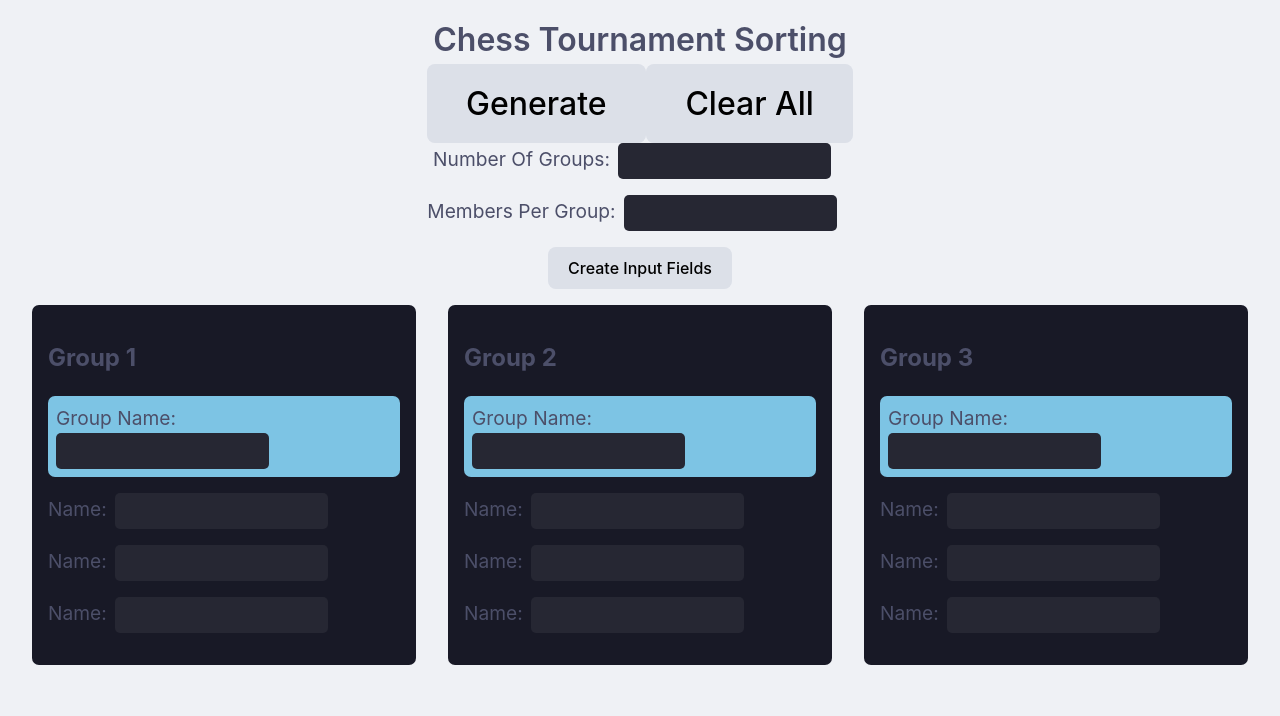
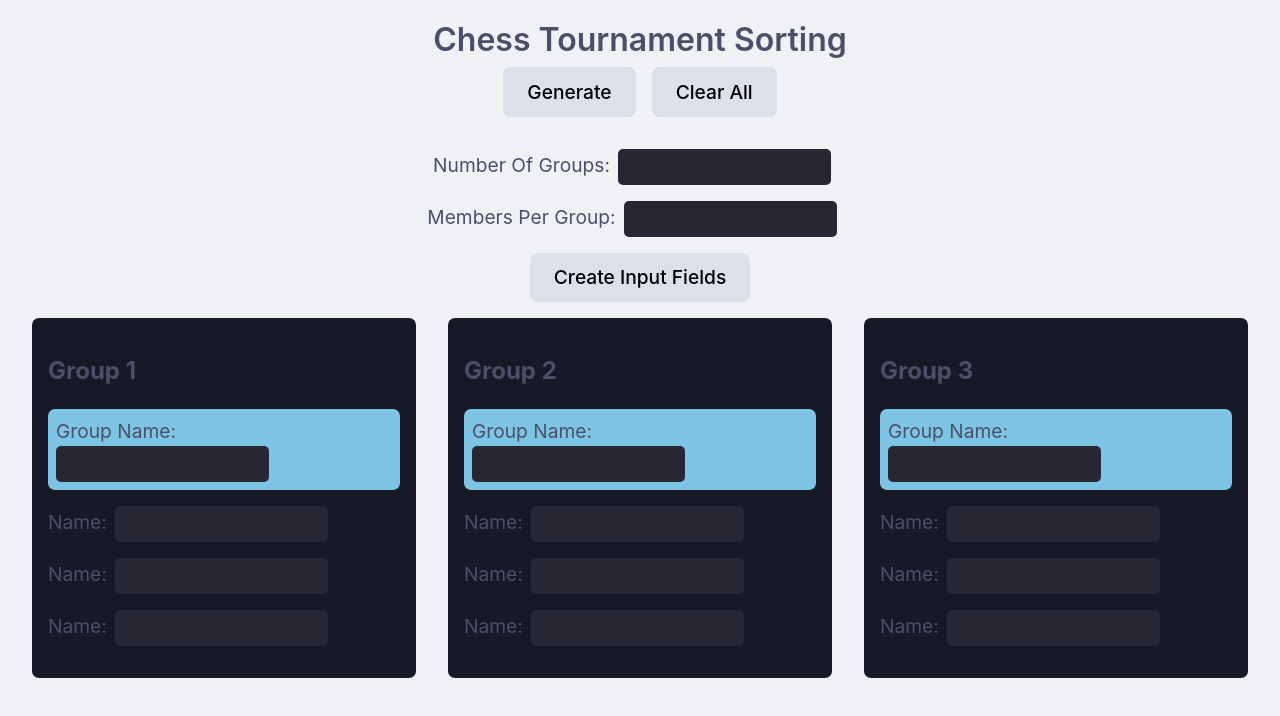
Before and after one commit to B33th0v3n960/chess-tournament-sorting, a React (Vite) app: page / in a window 1280 px wide. Shown: the top 716 px of the page. Built offline with nearby package versions, Linux system fonts and the light colour scheme.

Commit message:
create navbar btn class and add margin bottom to stylesheet

```diff
--- a/src/css/navbar.css
+++ b/src/css/navbar.css
@@ -2,4 +2,10 @@
   text-align: center;
   font-size: 2rem;
   font-weight: 600;
+  margin-bottom: 2rem;
 }
+
+.navbar__btn {
+  font-size: 1.2rem;
+  margin: 0 0.5rem;
+}
```
